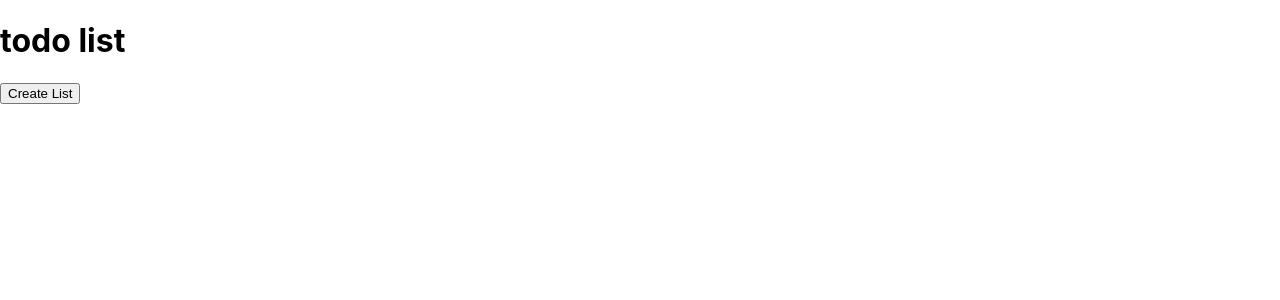
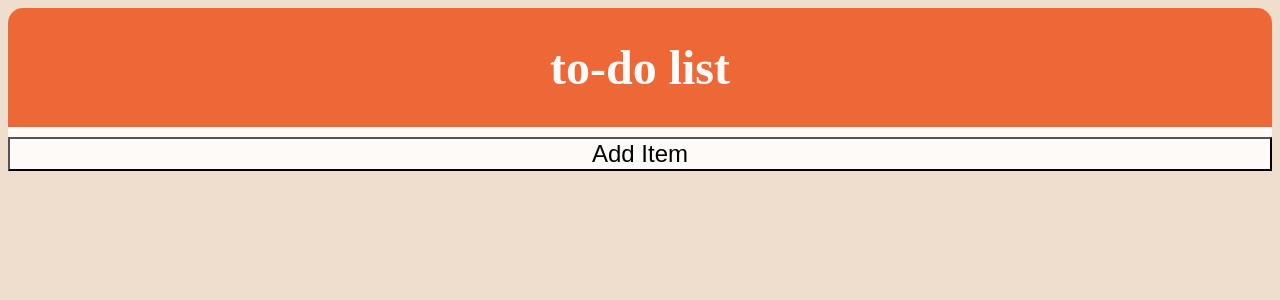
Before and after one commit to MisturDust319/todo-list, a React (Create React App) app: page / in a window 1280 px wide. Shown: the top 300 px of the page. Built offline with nearby package versions, Linux system fonts and the light colour scheme.

Commit message:
Adds basic styling w/ SASS

```diff
--- a/package.json
+++ b/package.json
@@ -18,7 +18,8 @@
     "start": "react-scripts start",
     "build": "react-scripts build",
     "test": "react-scripts test",
-    "eject": "react-scripts eject"
+    "eject": "react-scripts eject",
+    "scss": "node-sass --watch src/scss -o src/css"
   },
   "eslintConfig": {
     "extends": "react-app"
@@ -34,5 +35,8 @@
       "last 1 firefox version",
       "last 1 safari version"
     ]
+  },
+  "devDependencies": {
+    "node-sass": "^4.13.1"
   }
 }
--- a/src/App.js
+++ b/src/App.js
@@ -1,4 +1,6 @@
 import React from 'react';
+
+import { connect } from 'react-redux';
 
 import logo from './logo.svg';
 import './App.css';
@@ -6,10 +8,22 @@ import './App.css';
 import Item from './Item';
 import List from './List';
 
-function App() {
-  return (
-    <List />
-  );
+import { addItem } from './actions';
+
+function App(props) {
+	return (
+		<div className="App">
+			<header>
+				<h1>to-do list</h1>
+			</header>
+			<article>
+				<List />
+			</article>
+			<footer>
+				<button onClick={ props.addItem }>Add Item</button>
+			</footer>
+		</div>
+	);
 }
 
-export default App;
+export default connect(null, { addItem } )(App);
--- a/src/List.js
+++ b/src/List.js
@@ -6,23 +6,14 @@ import { connect } from 'react-redux';
 // selectors
 import { idsSelector } from './selectors';
 // action dispatchers
-import { addItem } from './actions';
+// import { addItem } from './actions';
 // import App items
 import Item from './Item';
 
 const List = props => {
-  // if there are items in the todo list,
-  // render it
-  if( props.ids.length !== 0 ) {
-    return props.ids.map(itemId => {
-      return <Item key={itemId} id={itemId} />;
-    });
-  }
-  // otherwise, ask to create a new list
-  else {
-
-    return (<button onClick={props.addItem}>Create List</button>);
-  }
+  return props.ids.map(itemId => {
+    return <Item key={itemId} id={itemId} />;
+  });
 }
 
 List.propTypes = {
@@ -42,4 +33,4 @@ const mapStateToProps = state => {
   };
 }
 
-export default connect(mapStateToProps, { addItem })(List);
+export default connect(mapStateToProps)(List);
--- /dev/null
+++ b/src/css/style.css
@@ -0,0 +1,49 @@
+body {
+  background: #efdecd; }
+
+.App {
+  width: 100%;
+  font-family: "Fira Sans script=all rev=2";
+  font-size: 24px;
+  display: flex;
+  flex-direction: column; }
+  .App header {
+    background-color: #ED6737;
+    color: #fdfaf8;
+    border-radius: 15px 15px 0px 0px;
+    display: flex;
+    flex-direction: column; }
+  .App article {
+    background-color: #fdfaf8;
+    flex: auto;
+    display: flex;
+    flex-direction: column;
+    width: 100%;
+    padding-top: 10px; }
+  .App footer {
+    background-color: #ED6737;
+    color: #fdfaf8;
+    border-radius: 15px 15px 0px 0px;
+    display: flex;
+    flex-direction: column; }
+
+li {
+  display: flex;
+  flex-direction: row;
+  align-items: center;
+  font-size: 24px;
+  width: inherit;
+  padding-bottom: 10px; }
+
+input, button {
+  font-size: 24px;
+  background-color: #fdfaf8; }
+
+input[type='text'] {
+  width: 94%; }
+
+input[type='checkbox'] {
+  width: 4%; }
+
+:focus {
+  outline-color: #ED6737; }
--- a/src/index.js
+++ b/src/index.js
@@ -1,6 +1,7 @@
 import React from 'react';
 import ReactDOM from 'react-dom';
-import './index.css';
+// import './index.css';
+import './css/style.css';
 import App from './App';
 import * as serviceWorker from './serviceWorker';
 
@@ -10,8 +11,7 @@ import store from './store';
 
 ReactDOM.render(
 	<Provider store={store}>
-		<h1>todo list</h1>
-		<App />
+		<App className="App"/>
 	</Provider>,
 	document.getElementById('root')
 );
--- /dev/null
+++ b/src/scss/style.scss
@@ -0,0 +1,98 @@
+$primary: #ED6737;
+$primary-light: lighten($primary, 40%);
+$primary-dark: darken($primary, 40%);
+$black: #111;
+$offwhite: #efdecd;
+$white: lighten($offwhite, 11%);
+
+$font: "Fira Sans script=all rev=2";
+
+$desktop: 375px;
+@mixin desktop {
+    @media (min-width: #{$desktop}) {
+        @content;
+    }
+}
+
+body {
+	background: $offwhite;
+}
+
+
+.App {
+	width: 100%;
+
+	// @include desktop {
+	// 	width: 45%;
+	// }
+	// typography
+	font-family: $font;
+	font-size: 24px;
+
+	display: flex;
+	flex-direction: column;
+
+	header {
+
+		background-color: $primary;
+		color: $white;
+
+		border-radius: 15px 15px 0px 0px;
+
+		display: flex;
+		flex-direction: column;
+
+	}
+
+	article {
+		background-color: $white;
+
+		flex: auto;
+		display: flex;
+		flex-direction: column;
+
+		width: 100%;
+
+		padding-top: 10px;
+	}
+
+	footer {
+		background-color: $primary;
+		color: $white;
+
+		border-radius: 15px 15px 0px 0px;
+
+		display: flex;
+		flex-direction: column;
+	}
+
+}
+
+li {
+	// made list items flex containers
+	display: flex;
+	flex-direction: row;
+	align-items: center;
+
+	font-size: 24px;
+	width: inherit;
+
+	padding-bottom: 10px;
+}
+
+input, button {
+	font-size: 24px;
+	background-color: $white;
+}
+
+input[type='text'] {
+	width: 94%;
+}
+
+input[type='checkbox'] {
+	width: 4%;
+}
+
+:focus {
+	outline-color: $primary;
+}
```
Also changed, not shown: 1 other file (tests, documents, lock files or other folders).
